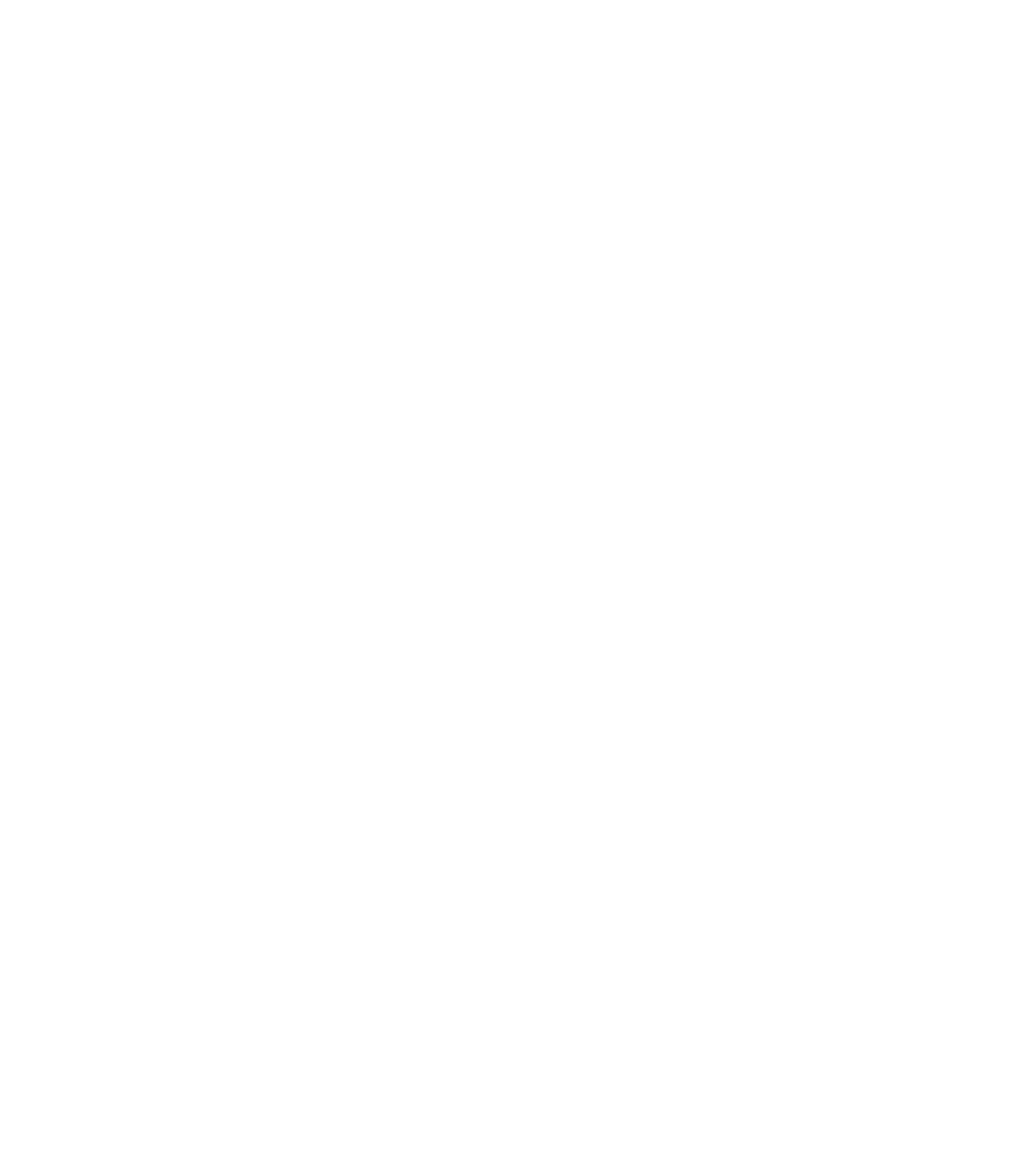
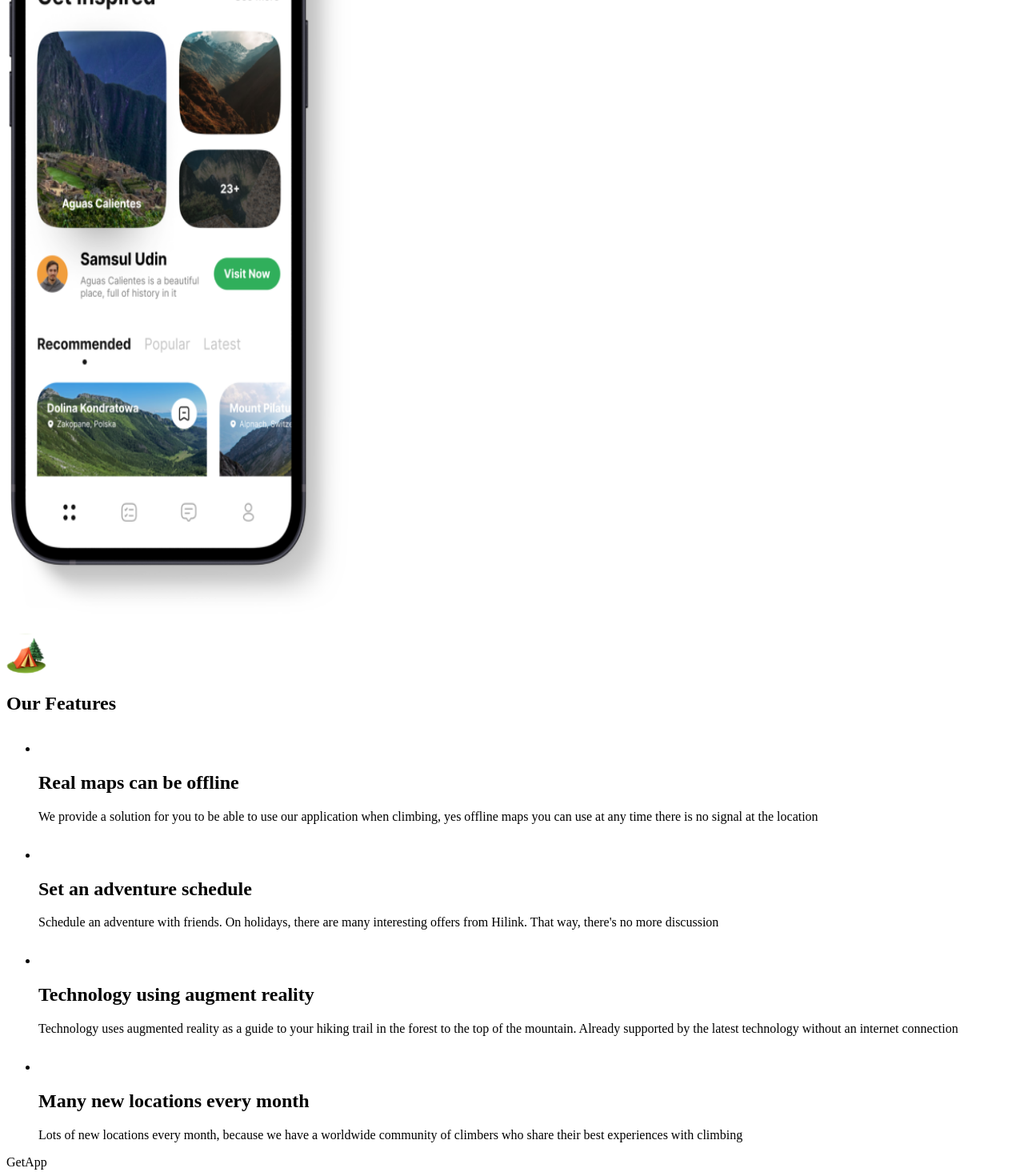
Before and after one commit to abhidjango-py/uiuxwebsite, a Next.js app: page / in a window 1280 px wide. Shown: the part 2671-4141 px from the top of the page at 80% size. Before the commit the page ends 2485 px from the top, so only its background shows below. Built offline with nearby package versions, Linux system fonts and the light colour scheme.

Commit message:
Feature section completed

```diff
--- a/components/Features.tsx
+++ b/components/Features.tsx
@@ -1,13 +1,66 @@
-import React from "react";
+import { FEATURES } from "@/constants";
+import Image from "next/image";
 
 type Props = {};
 
 function Features({}: Props) {
   return (
-    <section className="border-2 border-red-500 flex-col flexCenter overflow-hidden bg-feature-bg bg-center bg-no-repeat py-24">
-      <div className="max-container padding-container "></div>
+    <section className="flex-col flexCenter overflow-hidden bg-feature-bg bg-center bg-no-repeat py-24">
+      <div className=" flex max-container padding-container relative w-full justify-end">
+        <div className="flex flex-1 lg:min-h-[900px]">
+          <Image
+            className="feature-phone"
+            src="/phone.png"
+            alt="phone"
+            width={440}
+            height={1000}
+          />
+        </div>
+        <div className="z-20 flex w-full flex-col lg:w-[60%]">
+          <div className="relative">
+            <Image
+              className="absolute left-[-5px] top-[-28px] w-10 lg:w-[50px]"
+              src="/camp.svg"
+              alt="camp"
+              width={50}
+              height={50}
+            />
+            <h2 className="bold-40 lg:bold-64">Our Features</h2>
+          </div>
+          <ul className="mt-10 grid gap-10 md:grid-cols-2 lg:mt-20 lg:gap-20">
+            {FEATURES.map((feature) => (
+              <FeatureItem
+                key={feature.title}
+                title={feature.title}
+                icon={feature.icon}
+                description={feature.description}
+              />
+            ))}
+          </ul>
+        </div>
+      </div>
     </section>
   );
 }
 
+type FeatureItem = {
+  title: string;
+  icon: string;
+  description: string;
+};
+
+const FeatureItem = ({ title, icon, description }: FeatureItem) => {
+  return (
+    <li className="flex w-full flex-1 flex-col items-start">
+      <div className="rounded-full p-4 lg:p-7 bg-green-50">
+        <Image src={icon} alt="map" width={28} height={28} />
+      </div>
+      <h2 className="bold-20 lg:bold-32 mt-5 capitalize">{title}</h2>
+      <p className="regular-16 mt-5 bg-white/80 text-gray-30 lg:mt-[30px] lg:bg-none">
+        {description}
+      </p>
+    </li>
+  );
+};
+
 export default Features;
--- a/constants/index.ts
+++ b/constants/index.ts
@@ -20,7 +20,6 @@
   {
     title: "Real maps can be offline",
     icon: "/map.svg",
-    variant: "green",
     description:
       "We provide a solution for you to be able to use our application when climbing, yes offline maps you can use at any time there is no signal at the location",
   },
```
